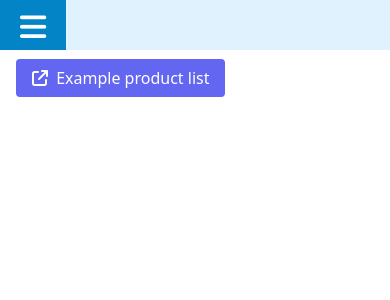
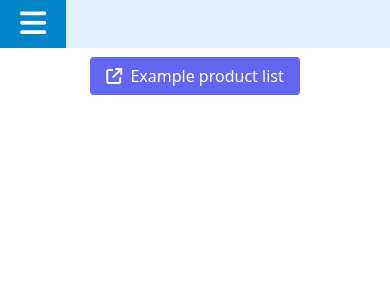
Before and after one commit to ychevarrias/django-boilerplate, a Django app: template templates/maqueta/index.html in a window 390 px wide. Shown: the top 300 px of the page. Run offline with Django 3.2, Linux system fonts and the light colour scheme; the template is opened without the code that fills it, so the values that code supplies are empty; parts of the project's set-up code (start-up, migrations or seed data) failed here and were passed over; some libraries are stand-ins or nearby versions.

Commit message:
[ IMP ] Responsive

```diff
--- a/static/css/main.css
+++ b/static/css/main.css
@@ -512,6 +512,11 @@ Ensure the default browser behavior of the `hidden` attribute.
   margin: 0px;
 }
 
+.mx-auto {
+  margin-left: auto;
+  margin-right: auto;
+}
+
 .mb-4 {
   margin-bottom: 1rem;
 }
@@ -544,8 +549,8 @@ Ensure the default browser behavior of the `hidden` attribute.
   height: 100%;
 }
 
-.h-auto {
-  height: auto;
+.h-12 {
+  height: 3rem;
 }
 
 .h-0 {
@@ -681,48 +686,20 @@ Ensure the default browser behavior of the `hidden` attribute.
   padding-right: 1.25rem;
 }
 
-.py-1 {
-  padding-top: 0.25rem;
-  padding-bottom: 0.25rem;
+.pb-8 {
+  padding-bottom: 2rem;
 }
 
-.py-1\.5 {
-  padding-top: 0.375rem;
-  padding-bottom: 0.375rem;
-}
-
-.pb-8 {
-  padding-bottom: 2rem;
+.pt-2 {
+  padding-top: 0.5rem;
 }
 
 .pr-1 {
   padding-right: 0.25rem;
 }
 
-.pt-2 {
-  padding-top: 0.5rem;
-}
-
-.pt-1\.5 {
-  padding-top: 0.375rem;
-}
-
-.pt-1 {
-  padding-top: 0.25rem;
-}
-
 .text-right {
   text-align: right;
-}
-
-.text-2xl {
-  font-size: 1.5rem;
-  line-height: 2rem;
-}
-
-.text-xl {
-  font-size: 1.25rem;
-  line-height: 1.75rem;
 }
 
 .text-3xl {
--- a/templates/maqueta/commons/base.html
+++ b/templates/maqueta/commons/base.html
@@ -19,7 +19,7 @@
   {% include 'maqueta/commons/sidebar.html' %}
   <div class="m-0 grid grid-flow-rows auto-rows-min">
     {% include 'maqueta/commons/header.html' %}
-    <div class="px-4 xl:px-8 py-4 pb-8">
+    <div class="px-4 xl:px-8 py-4 pb-8 mx-auto">
       {% block content %}
       {% endblock %}
     </div>
--- a/templates/maqueta/commons/header.html
+++ b/templates/maqueta/commons/header.html
@@ -1,5 +1,5 @@
-<nav class="h-auto bg-sky-100 w-full flex ">
-  <a href="" id="open-sidebar-btn" class="left py-1.5 px-5 bg-sky-600 text-white xl:opacity-0">
-    <i class="fa-solid fa-bars text-3xl pt-1.5"></i>
+<nav class="h-12 bg-sky-100 w-full flex ">
+  <a href="" id="open-sidebar-btn" class="h-full px-5 bg-sky-600 text-white xl:opacity-0">
+    <i class="fa-solid fa-bars text-3xl pt-2"></i>
   </a>
 </nav>
--- a/templates/maqueta/commons/sidebar.html
+++ b/templates/maqueta/commons/sidebar.html
@@ -1,5 +1,5 @@
 <aside class="h-full min-h-screen bg-sky-900 xl:block w-64 absolute xl:relative z-50 -ml-64 xl:m-0 transition-all text-white sidebar">
-  <a href="" id="close-sidebar-btn" class="w-auto p-3 bg-indigo-500 text-right absolute left-64 hidden">
+  <a href="" id="close-sidebar-btn" class=" w-auto p-3 bg-indigo-500 text-right absolute left-64 hidden">
     <i class="fa-solid fa-angles-left px-2"></i>
   </a>
   <ul class="grid-cols-1 divide-y divide-solid root">
```
